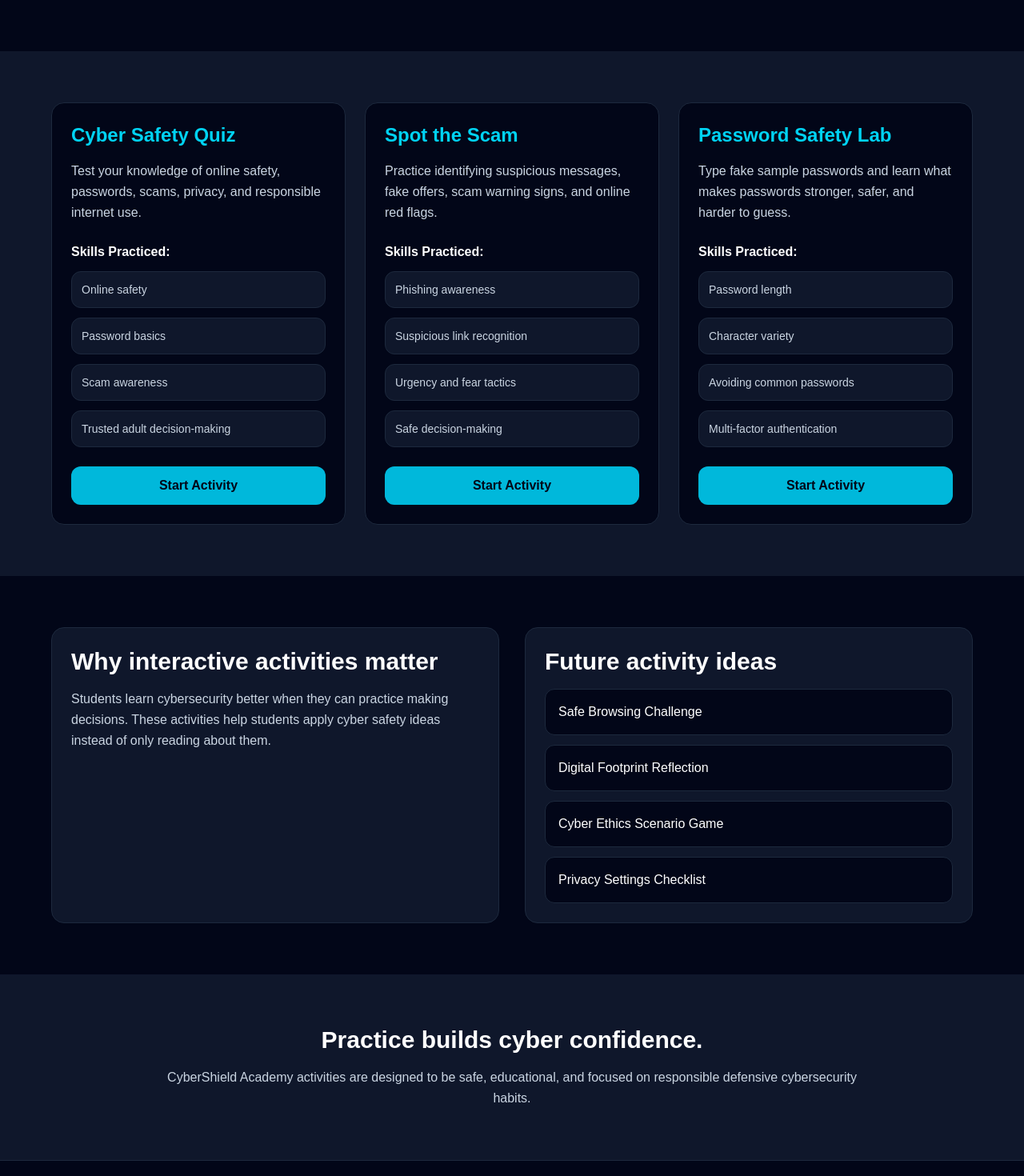
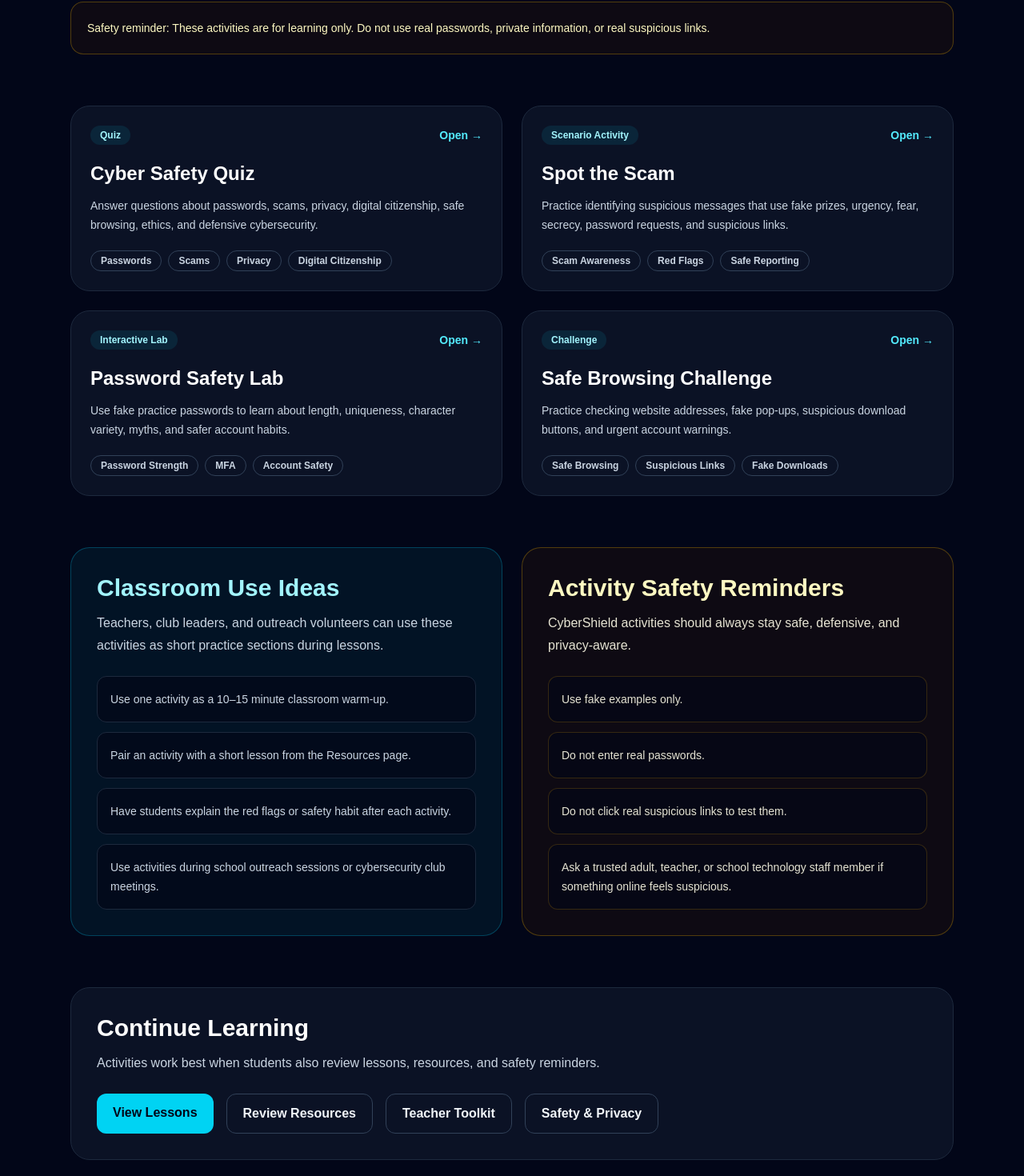
Before and after one commit to sanjith-cpu/cybershield-academy, a Next.js app: page /activities in a window 1280 px wide. Shown: the part 395-1865 px from the top of the page at 80% size. Built offline with nearby package versions, Linux system fonts and the light colour scheme.

Commit message:
Connect Safe Browsing to activities

```diff
--- a/app/activities/page.tsx
+++ b/app/activities/page.tsx
@@ -1,158 +1,217 @@
 import Link from "next/link";
+import Navbar from "@/components/Navbar";
 import Footer from "@/components/Footer";
-import Navbar from "@/components/Navbar";
 
 const activities = [
   {
     title: "Cyber Safety Quiz",
+    type: "Quiz",
+    description:
+      "Answer questions about passwords, scams, privacy, digital citizenship, safe browsing, ethics, and defensive cybersecurity.",
+    skills: ["Passwords", "Scams", "Privacy", "Digital Citizenship"],
     href: "/quiz",
-    description:
-      "Test your knowledge of online safety, passwords, scams, privacy, and responsible internet use.",
-    skills: [
-      "Online safety",
-      "Password basics",
-      "Scam awareness",
-      "Trusted adult decision-making",
-    ],
   },
   {
     title: "Spot the Scam",
+    type: "Scenario Activity",
+    description:
+      "Practice identifying suspicious messages that use fake prizes, urgency, fear, secrecy, password requests, and suspicious links.",
+    skills: ["Scam Awareness", "Red Flags", "Safe Reporting"],
     href: "/spot-the-scam",
-    description:
-      "Practice identifying suspicious messages, fake offers, scam warning signs, and online red flags.",
-    skills: [
-      "Phishing awareness",
-      "Suspicious link recognition",
-      "Urgency and fear tactics",
-      "Safe decision-making",
-    ],
   },
   {
     title: "Password Safety Lab",
+    type: "Interactive Lab",
+    description:
+      "Use fake practice passwords to learn about length, uniqueness, character variety, myths, and safer account habits.",
+    skills: ["Password Strength", "MFA", "Account Safety"],
     href: "/password-lab",
+  },
+  {
+    title: "Safe Browsing Challenge",
+    type: "Challenge",
     description:
-      "Type fake sample passwords and learn what makes passwords stronger, safer, and harder to guess.",
-    skills: [
-      "Password length",
-      "Character variety",
-      "Avoiding common passwords",
-      "Multi-factor authentication",
-    ],
+      "Practice checking website addresses, fake pop-ups, suspicious download buttons, and urgent account warnings.",
+    skills: ["Safe Browsing", "Suspicious Links", "Fake Downloads"],
+    href: "/safe-browsing",
   },
+];
+
+const classroomUses = [
+  "Use one activity as a 10–15 minute classroom warm-up.",
+  "Pair an activity with a short lesson from the Resources page.",
+  "Have students explain the red flags or safety habit after each activity.",
+  "Use activities during school outreach sessions or cybersecurity club meetings.",
+];
+
+const safetyReminders = [
+  "Use fake examples only.",
+  "Do not enter real passwords.",
+  "Do not click real suspicious links to test them.",
+  "Ask a trusted adult, teacher, or school technology staff member if something online feels suspicious.",
 ];
 
 export default function ActivitiesPage() {
   return (
-    <main className="min-h-screen bg-slate-950 text-white">
+    <>
       <Navbar />
 
-      <section className="px-8 py-24 max-w-6xl mx-auto">
-        <p className="mb-4 text-cyan-400 font-semibold">
-          Interactive Learning
+      <main className="min-h-screen bg-slate-950 text-white">
+        <section className="mx-auto max-w-6xl px-6 py-16">
+          <p className="mb-3 text-sm font-semibold uppercase tracking-[0.3em] text-cyan-300">
+            CyberShield Activities
           </p>
 
-        <h1 className="text-4xl md:text-6xl font-extrabold leading-tight mb-6">
-          CyberShield Activities Hub
+          <h1 className="max-w-4xl text-4xl font-bold tracking-tight md:text-6xl">
+            Practice cybersecurity skills with safe interactive activities.
           </h1>
 
-        <p className="text-lg text-slate-300 leading-relaxed max-w-3xl">
-          The Activities Hub brings CyberShield Academy&apos;s interactive tools
-          into one place. Students can practice cyber safety skills through
-          quizzes, scam examples, and password safety labs.
+          <p className="mt-6 max-w-3xl text-lg leading-8 text-slate-300">
+            These activities help students practice online safety, scam
+            awareness, password security, safe browsing, privacy, and ethical
+            defensive cybersecurity using age-appropriate examples.
           </p>
+
+          <div className="mt-6 rounded-2xl border border-yellow-500/30 bg-yellow-950/20 p-5 text-sm leading-6 text-yellow-100">
+            Safety reminder: These activities are for learning only. Do not use
+            real passwords, private information, or real suspicious links.
+          </div>
         </section>
 
-      <section className="px-8 py-16 bg-slate-900">
-        <div className="max-w-6xl mx-auto grid md:grid-cols-3 gap-6">
+        <section className="mx-auto max-w-6xl px-6 pb-16">
+          <div className="grid gap-6 md:grid-cols-2">
             {activities.map((activity) => (
               <Link
-              key={activity.title}
+                key={activity.href}
                 href={activity.href}
-              className="rounded-2xl bg-slate-950 border border-slate-800 p-6 hover:border-cyan-500 hover:-translate-y-1 transition"
+                className="rounded-3xl border border-slate-800 bg-slate-900/70 p-6 transition hover:border-cyan-300 hover:bg-slate-900"
               >
-              <h2 className="text-2xl font-bold text-cyan-400 mb-4">
+                <div className="flex flex-wrap items-center justify-between gap-3">
+                  <span className="rounded-full bg-cyan-400/10 px-3 py-1 text-xs font-semibold text-cyan-200">
+                    {activity.type}
+                  </span>
+
+                  <span className="text-sm font-semibold text-cyan-300">
+                    Open →
+                  </span>
+                </div>
+
+                <h2 className="mt-5 text-2xl font-bold text-white">
                   {activity.title}
                 </h2>
 
-              <p className="text-slate-300 leading-relaxed mb-6">
+                <p className="mt-3 text-sm leading-6 text-slate-300">
                   {activity.description}
                 </p>
 
-              <h3 className="font-bold mb-3">Skills Practiced:</h3>
-
-              <div className="space-y-3">
+                <div className="mt-5 flex flex-wrap gap-2">
                   {activity.skills.map((skill) => (
-                  <div
+                    <span
                       key={skill}
-                    className="rounded-xl border border-slate-800 bg-slate-900 p-3 text-sm text-slate-300"
+                      className="rounded-full border border-slate-700 px-3 py-1 text-xs font-semibold text-slate-300"
                     >
                       {skill}
-                  </div>
+                    </span>
                   ))}
-              </div>
-
-              <div className="mt-6 rounded-xl bg-cyan-500 px-4 py-3 text-center font-semibold text-slate-950">
-                Start Activity
                 </div>
               </Link>
             ))}
           </div>
         </section>
 
-      <section className="px-8 py-16">
-        <div className="max-w-6xl mx-auto grid md:grid-cols-2 gap-8">
-          <div className="rounded-2xl bg-slate-900 border border-slate-800 p-6">
-            <h2 className="text-3xl font-bold mb-4">
-              Why interactive activities matter
+        <section className="mx-auto max-w-6xl px-6 pb-16">
+          <div className="grid gap-6 lg:grid-cols-2">
+            <div className="rounded-3xl border border-cyan-500/30 bg-cyan-950/30 p-8">
+              <h2 className="text-3xl font-bold text-cyan-200">
+                Classroom Use Ideas
               </h2>
 
-            <p className="text-slate-300 leading-relaxed">
-              Students learn cybersecurity better when they can practice making
-              decisions. These activities help students apply cyber safety ideas
-              instead of only reading about them.
+              <p className="mt-3 leading-7 text-slate-300">
+                Teachers, club leaders, and outreach volunteers can use these
+                activities as short practice sections during lessons.
               </p>
+
+              <div className="mt-6 grid gap-3">
+                {classroomUses.map((item) => (
+                  <div
+                    key={item}
+                    className="rounded-xl border border-slate-800 bg-slate-950/70 p-4 text-sm leading-6 text-slate-300"
+                  >
+                    {item}
+                  </div>
+                ))}
+              </div>
             </div>
 
-          <div className="rounded-2xl bg-slate-900 border border-slate-800 p-6">
-            <h2 className="text-3xl font-bold mb-4">
-              Future activity ideas
+            <div className="rounded-3xl border border-yellow-500/30 bg-yellow-950/20 p-8">
+              <h2 className="text-3xl font-bold text-yellow-100">
+                Activity Safety Reminders
               </h2>
 
-            <div className="space-y-3">
-              <div className="rounded-xl border border-slate-800 bg-slate-950 p-4">
-                Safe Browsing Challenge
+              <p className="mt-3 leading-7 text-yellow-50/90">
+                CyberShield activities should always stay safe, defensive, and
+                privacy-aware.
+              </p>
+
+              <div className="mt-6 grid gap-3">
+                {safetyReminders.map((item) => (
+                  <div
+                    key={item}
+                    className="rounded-xl border border-yellow-500/20 bg-slate-950/60 p-4 text-sm leading-6 text-yellow-50/90"
+                  >
+                    {item}
                   </div>
-
-              <div className="rounded-xl border border-slate-800 bg-slate-950 p-4">
-                Digital Footprint Reflection
-              </div>
-
-              <div className="rounded-xl border border-slate-800 bg-slate-950 p-4">
-                Cyber Ethics Scenario Game
-              </div>
-
-              <div className="rounded-xl border border-slate-800 bg-slate-950 p-4">
-                Privacy Settings Checklist
-              </div>
+                ))}
               </div>
             </div>
           </div>
         </section>
 
-      <section className="px-8 py-16 bg-slate-900">
-        <div className="max-w-4xl mx-auto text-center">
-          <h2 className="text-3xl font-bold mb-4">
-            Practice builds cyber confidence.
+        <section className="mx-auto max-w-6xl px-6 pb-20">
+          <div className="rounded-3xl border border-slate-800 bg-slate-900/70 p-8">
+            <h2 className="text-3xl font-bold text-white">
+              Continue Learning
             </h2>
 
-          <p className="text-slate-300 leading-relaxed">
-            CyberShield Academy activities are designed to be safe, educational,
-            and focused on responsible defensive cybersecurity habits.
+            <p className="mt-3 max-w-3xl leading-7 text-slate-300">
+              Activities work best when students also review lessons, resources,
+              and safety reminders.
             </p>
+
+            <div className="mt-6 flex flex-wrap gap-4">
+              <Link
+                href="/lessons"
+                className="rounded-xl bg-cyan-400 px-5 py-3 font-semibold text-slate-950 transition hover:bg-cyan-300"
+              >
+                View Lessons
+              </Link>
+
+              <Link
+                href="/resources"
+                className="rounded-xl border border-slate-700 px-5 py-3 font-semibold text-slate-100 transition hover:border-cyan-300 hover:text-cyan-200"
+              >
+                Review Resources
+              </Link>
+
+              <Link
+                href="/teacher-toolkit"
+                className="rounded-xl border border-slate-700 px-5 py-3 font-semibold text-slate-100 transition hover:border-cyan-300 hover:text-cyan-200"
+              >
+                Teacher Toolkit
+              </Link>
+
+              <Link
+                href="/safety"
+                className="rounded-xl border border-slate-700 px-5 py-3 font-semibold text-slate-100 transition hover:border-cyan-300 hover:text-cyan-200"
+              >
+                Safety & Privacy
+              </Link>
+            </div>
           </div>
         </section>
+      </main>
 
       <Footer />
-    </main>
+    </>
   );
 }
```
Lines whose indentation alone changed are shown as unchanged.
